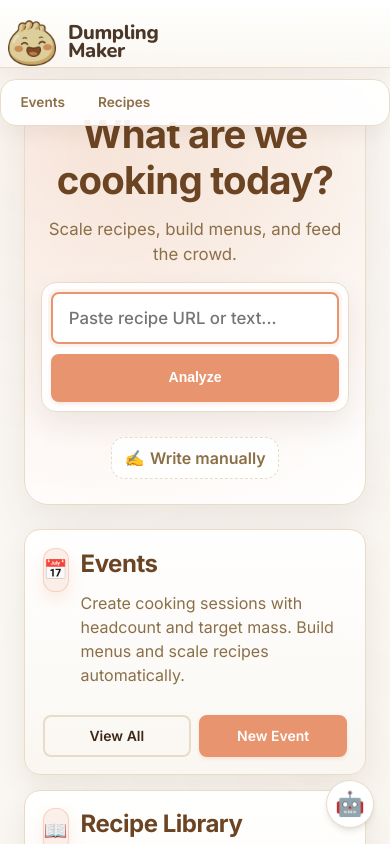
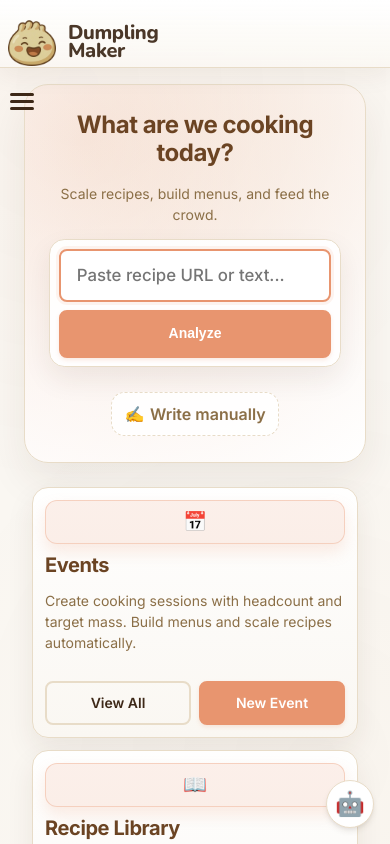
Before and after one commit to liminm/recipe-scaler-formatter, a Next.js app: page / in a window 390 px wide. Shown: the top 844 px of the page. Built offline with nearby package versions, Linux system fonts and the light colour scheme.

Commit message:
Add mobile responsive utility classes and update components for mobile

```diff
--- a/src/app/events/page.tsx
+++ b/src/app/events/page.tsx
@@ -67,7 +67,7 @@ export default function EventsListPage() {
           </div>
         </div>
       ) : (
-        <div className="recipe-grid">
+        <div className="recipe-grid mobile-cols-1">
           {events.map((event) => (
             <Link key={event.id} href={`/events/${event.id}`} className="recipe-card">
               <div className="card-top">
--- a/src/app/globals.css
+++ b/src/app/globals.css
@@ -2848,3 +2848,227 @@ body.chili-mode .nav-link.active {
 .anim-dumpling-excited-hop {
   animation: dumpling-excited-hop 1s ease-in-out infinite;
 }
+
+/* ============================================
+   MOBILE RESPONSIVE UTILITY CLASSES
+   ============================================ */
+
+/* === Breakpoint Variables === */
+/* Tablet: 768px, Phone: 480px */
+
+/* === Layout Utilities === */
+
+/* Stack children vertically on mobile */
+@media (max-width: 768px) {
+  .mobile-stack {
+    flex-direction: column !important;
+  }
+
+  .mobile-stack>* {
+    width: 100%;
+  }
+}
+
+/* Hide on mobile, show on desktop */
+.mobile-hide {
+  display: initial;
+}
+
+@media (max-width: 768px) {
+  .mobile-hide {
+    display: none !important;
+  }
+}
+
+/* Show on mobile, hide on desktop */
+.mobile-show {
+  display: none !important;
+}
+
+@media (max-width: 768px) {
+  .mobile-show {
+    display: initial !important;
+  }
+
+  .mobile-show.mobile-show-flex {
+    display: flex !important;
+  }
+
+  .mobile-show.mobile-show-block {
+    display: block !important;
+  }
+}
+
+/* Full width on mobile */
+@media (max-width: 768px) {
+  .mobile-full-width {
+    width: 100% !important;
+    max-width: 100% !important;
+  }
+}
+
+/* Center text on mobile */
+@media (max-width: 768px) {
+  .mobile-center {
+    text-align: center !important;
+    justify-content: center !important;
+  }
+}
+
+/* === Grid Utilities === */
+
+/* Single column grid on mobile */
+@media (max-width: 768px) {
+  .mobile-cols-1 {
+    grid-template-columns: 1fr !important;
+  }
+
+  .mobile-cols-2 {
+    grid-template-columns: repeat(2, 1fr) !important;
+  }
+}
+
+/* === Spacing Utilities === */
+
+@media (max-width: 768px) {
+  .mobile-p-0 {
+    padding: 0 !important;
+  }
+
+  .mobile-p-sm {
+    padding: 0.5rem !important;
+  }
+
+  .mobile-p-md {
+    padding: 0.75rem !important;
+  }
+
+  .mobile-px-sm {
+    padding-left: 0.5rem !important;
+    padding-right: 0.5rem !important;
+  }
+
+  .mobile-py-sm {
+    padding-top: 0.5rem !important;
+    padding-bottom: 0.5rem !important;
+  }
+
+  .mobile-gap-sm {
+    gap: 0.5rem !important;
+  }
+
+  .mobile-gap-md {
+    gap: 0.75rem !important;
+  }
+
+  .mobile-mb-sm {
+    margin-bottom: 0.5rem !important;
+  }
+
+  .mobile-mb-md {
+    margin-bottom: 1rem !important;
+  }
+}
+
+/* === Typography Utilities === */
+
+@media (max-width: 768px) {
+  .mobile-text-sm {
+    font-size: 0.875rem !important;
+  }
+
+  .mobile-text-base {
+    font-size: 1rem !important;
+  }
+
+  .mobile-heading-sm h1,
+  h1.mobile-heading-sm {
+    font-size: 1.5rem !important;
+  }
+
+  .mobile-heading-sm h2,
+  h2.mobile-heading-sm {
+    font-size: 1.25rem !important;
+  }
+
+  .mobile-heading-sm h3,
+  h3.mobile-heading-sm {
+    font-size: 1.1rem !important;
+  }
+}
+
+/* === Touch Target Utilities === */
+
+/* Ensure minimum touch target size (44x44px per WCAG) */
+.touch-target {
+  min-height: 44px;
+  min-width: 44px;
+}
+
+@media (max-width: 768px) {
+  .mobile-touch-target {
+    min-height: 44px !important;
+    min-width: 44px !important;
+    padding: 0.75rem !important;
+  }
+}
+
+/* === Button Utilities === */
+
+@media (max-width: 768px) {
+  .mobile-btn-stack {
+    flex-direction: column !important;
+    gap: 0.5rem !important;
+  }
+
+  .mobile-btn-stack>button,
+  .mobile-btn-stack>.btn {
+    width: 100% !important;
+  }
+}
+
+/* === Container Utilities === */
+
+@media (max-width: 768px) {
+  .mobile-container {
+    padding-left: 1rem !important;
+    padding-right: 1rem !important;
+  }
+
+  .mobile-card-compact {
+    padding: 0.75rem !important;
+  }
+}
+
+/* === Overflow Utilities === */
+
+@media (max-width: 768px) {
+  .mobile-overflow-x-auto {
+    overflow-x: auto !important;
+    -webkit-overflow-scrolling: touch;
+  }
+
+  .mobile-no-scroll {
+    overflow: hidden !important;
+  }
+}
+
+/* === Specific Phone Breakpoint (480px) === */
+
+@media (max-width: 480px) {
+  .phone-stack {
+    flex-direction: column !important;
+  }
+
+  .phone-full-width {
+    width: 100% !important;
+  }
+
+  .phone-text-sm {
+    font-size: 0.8rem !important;
+  }
+
+  .phone-hide {
+    display: none !important;
+  }
+}
--- a/src/app/page.tsx
+++ b/src/app/page.tsx
@@ -26,28 +26,28 @@ export default function Home() {
   return (
     <div className="home">
       <section className="home-hero">
-        <div className="hero-shell">
+        <div className="hero-shell mobile-px-sm">
 
-          <h1 className="hero-title" style={{ textAlign: 'center' }}>What are we cooking today?</h1>
-          <p className="hero-subtitle" style={{ textAlign: 'center' }}>
+          <h1 className="hero-title mobile-heading-sm" style={{ textAlign: 'center' }}>What are we cooking today?</h1>
+          <p className="hero-subtitle mobile-text-sm" style={{ textAlign: 'center' }}>
             Scale recipes, build menus, and feed the crowd.
           </p>
 
-          <form action="/staging" method="GET" className="hero-search">
+          <form action="/staging" method="GET" className="hero-search mobile-stack mobile-gap-sm">
             <input
               type="text"
               name="q"
               placeholder="Paste recipe URL or text..."
-              className="input-field hero-input"
+              className="input-field hero-input mobile-full-width"
               autoFocus
             />
-            <button type="submit" className="btn btn-primary hero-submit">
+            <button type="submit" className="btn btn-primary hero-submit mobile-full-width touch-target">
               Analyze
             </button>
           </form>
 
           <div className="hero-manual">
-            <Link href="/staging?mode=manual" className="hero-manual-link">
+            <Link href="/staging?mode=manual" className="hero-manual-link touch-target">
               <span className="manual-icon">✍️</span>
               <span>Write manually</span>
             </Link>
@@ -55,22 +55,22 @@ export default function Home() {
         </div>
       </section>
 
-      <section className="home-grid">
+      <section className="home-grid mobile-cols-1 mobile-gap-md mobile-px-sm">
         {highlights.map((card) => (
-          <div key={card.title} className="home-card">
-            <div className="home-card-top">
+          <div key={card.title} className="home-card mobile-card-compact">
+            <div className="home-card-top mobile-stack mobile-gap-sm">
               <span className="icon-badge">{card.icon}</span>
               <div>
-                <h2>{card.title}</h2>
-                <p className="text-muted">{card.desc}</p>
+                <h2 className="mobile-heading-sm">{card.title}</h2>
+                <p className="text-muted mobile-text-sm">{card.desc}</p>
               </div>
             </div>
-            <div className="home-card-actions">
+            <div className="home-card-actions mobile-stack mobile-gap-sm">
               {card.actions.map((action) => (
                 <Link
                   key={action.label}
                   href={action.href}
-                  className={`btn ${action.variant === 'primary' ? 'btn-primary' : 'btn-secondary'} w-full`}
+                  className={`btn ${action.variant === 'primary' ? 'btn-primary' : 'btn-secondary'} w-full touch-target`}
                 >
                   {action.label}
                 </Link>
--- a/src/app/recipes/page.tsx
+++ b/src/app/recipes/page.tsx
@@ -116,7 +116,7 @@ export default function RecipesPage() {
             Discover, browse, and reuse every recipe captured across events. All recipes stay in metric with consistent
             ingredient parsing.
           </p>
-          <div className="hero-stats">
+          <div className="hero-stats mobile-cols-2 mobile-gap-sm">
             <div className="stat-card">
               <p className="text-muted">Total recipes</p>
               <strong>{stats.total}</strong>
@@ -151,7 +151,7 @@ export default function RecipesPage() {
             onChange={(e) => setQuery(e.target.value)}
           />
         </div>
-        <div className="controls-row">
+        <div className="controls-row mobile-stack mobile-gap-sm">
           <div className="filter-chips">
             <button
               type="button"
@@ -190,7 +190,7 @@ export default function RecipesPage() {
           </div>
         </div>
       ) : (
-        <div className="recipe-grid">
+        <div className="recipe-grid mobile-cols-1">
           {filteredRecipes.map((recipe) => {
             const domain = getDomain(recipe.source_url);
             return (
--- a/src/app/staging/StagingFlow.tsx
+++ b/src/app/staging/StagingFlow.tsx
@@ -483,7 +483,7 @@ Mash avocados...
 
       {step === 'editor' && stagingRecipe && (
         <div
-          className="ingest-editor-grid"
+          className="ingest-editor-grid mobile-cols-1"
           style={{
             gridTemplateColumns: batchItems.length > 1
               ? (isSourceTextVisible ? '260px 1fr 1.2fr' : '260px 1fr')
--- a/src/components/NavBar.tsx
+++ b/src/components/NavBar.tsx
@@ -17,6 +17,7 @@ export default function NavBar() {
   const [clickCount, setClickCount] = useState(0);
   const resetTimerRef = useRef<NodeJS.Timeout | null>(null);
   const [animationClass, setAnimationClass] = useState('');
+  const [isMobileMenuOpen, setIsMobileMenuOpen] = useState(false);
 
   const lastAnimationRef = useRef<string>('');
 
@@ -79,6 +80,10 @@ export default function NavBar() {
     return pathname === href || pathname.startsWith(`${href}/`);
   };
 
+  const handleMobileNavClick = () => {
+    setIsMobileMenuOpen(false);
+  };
+
   return (
     <nav className={`topbar ${isChiliMode ? 'chili-nav' : ''}`}>
       <div className="container topbar-content">
@@ -134,7 +139,9 @@ export default function NavBar() {
             </div>
           )}
         </Link>
-        <div className="nav-links">
+
+        {/* Desktop Navigation */}
+        <div className="nav-links mobile-hide">
           {links.map((link) => (
             <Link
               key={link.href}
@@ -146,7 +153,89 @@ export default function NavBar() {
             </Link>
           ))}
         </div>
+
+        {/* Mobile Hamburger Button */}
+        <button
+          className="mobile-show mobile-show-flex mobile-menu-btn touch-target"
+          onClick={() => setIsMobileMenuOpen(!isMobileMenuOpen)}
+          aria-label="Toggle menu"
+          aria-expanded={isMobileMenuOpen}
+          style={{
+            background: 'none',
+            border: 'none',
+            cursor: 'pointer',
+            padding: '0.5rem',
+            display: 'flex',
+            flexDirection: 'column',
+            justifyContent: 'center',
+            alignItems: 'center',
+            gap: '4px',
+          }}
+        >
+          <span style={{
+            display: 'block',
+            width: '24px',
+            height: '3px',
+            backgroundColor: 'var(--color-text)',
+            borderRadius: '2px',
+            transition: 'transform 0.2s, opacity 0.2s',
+            transform: isMobileMenuOpen ? 'rotate(45deg) translate(5px, 5px)' : 'none'
+          }} />
+          <span style={{
+            display: 'block',
+            width: '24px',
+            height: '3px',
+            backgroundColor: 'var(--color-text)',
+            borderRadius: '2px',
+            transition: 'opacity 0.2s',
+            opacity: isMobileMenuOpen ? 0 : 1
+          }} />
+          <span style={{
+            display: 'block',
+            width: '24px',
+            height: '3px',
+            backgroundColor: 'var(--color-text)',
+            borderRadius: '2px',
+            transition: 'transform 0.2s, opacity 0.2s',
+            transform: isMobileMenuOpen ? 'rotate(-45deg) translate(5px, -5px)' : 'none'
+          }} />
+        </button>
       </div>
+
+      {/* Mobile Dropdown Menu */}
+      {isMobileMenuOpen && (
+        <div
+          className="mobile-show mobile-show-block mobile-nav-dropdown"
+          style={{
+            position: 'absolute',
+            top: '100%',
+            left: 0,
+            right: 0,
+            backgroundColor: 'var(--color-surface)',
+            borderBottom: '1px solid var(--color-border)',
+            boxShadow: 'var(--shadow-md)',
+            zIndex: 100,
+          }}
+        >
+          {links.map((link) => (
+            <Link
+              key={link.href}
+              href={link.href}
+              onClick={handleMobileNavClick}
+              className={`nav-link ${isActive(link.href) ? 'active' : ''}`}
+              style={{
+                display: 'block',
+                padding: '1rem 1.5rem',
+                borderBottom: '1px solid var(--color-border)',
+                fontSize: '1rem',
+              }}
+              aria-current={isActive(link.href) ? 'page' : undefined}
+            >
+              {link.label}
+            </Link>
+          ))}
+        </div>
+      )}
     </nav>
   );
 }
--- a/src/components/RecipeEditor.tsx
+++ b/src/components/RecipeEditor.tsx
@@ -440,7 +440,7 @@ export default function RecipeEditor({
 
       {/* ... (orphans warning) ... */}
 
-      <div style={{ display: 'grid', gridTemplateColumns: '1fr 1fr', gap: '2rem' }}>
+      <div style={{ display: 'grid', gridTemplateColumns: '1fr 1fr', gap: '2rem' }} className="mobile-cols-1 mobile-gap-md">
         {/* Ingredients Column */}
         <div>
           <h3 className="mb-4">Ingredients</h3>
--- a/src/components/ScaleView.tsx
+++ b/src/components/ScaleView.tsx
@@ -293,7 +293,7 @@ export default function ScaleView({ recipe, onBack, onSave }: ScaleViewProps) {
       }}>
         <h3 style={{ margin: '0 0 1rem', fontSize: '1rem' }}>Scale To</h3>
 
-        <div style={{ display: 'flex', alignItems: 'center', gap: '0.5rem', flexWrap: 'wrap' }}>
+        <div style={{ display: 'flex', alignItems: 'center', gap: '0.5rem', flexWrap: 'wrap' }} className="mobile-stack mobile-gap-sm">
           <input
             type="number"
             value={targetServings}
@@ -410,7 +410,7 @@ export default function ScaleView({ recipe, onBack, onSave }: ScaleViewProps) {
           </label>
         )}
 
-        <div style={{ display: 'flex', gap: '0.5rem', justifyContent: 'flex-end', flexWrap: 'wrap' }}>
+        <div style={{ display: 'flex', gap: '0.5rem', justifyContent: 'flex-end', flexWrap: 'wrap' }} className="mobile-stack mobile-btn-stack">
           <button className="btn" onClick={onBack}>
             ← Back
           </button>
```
